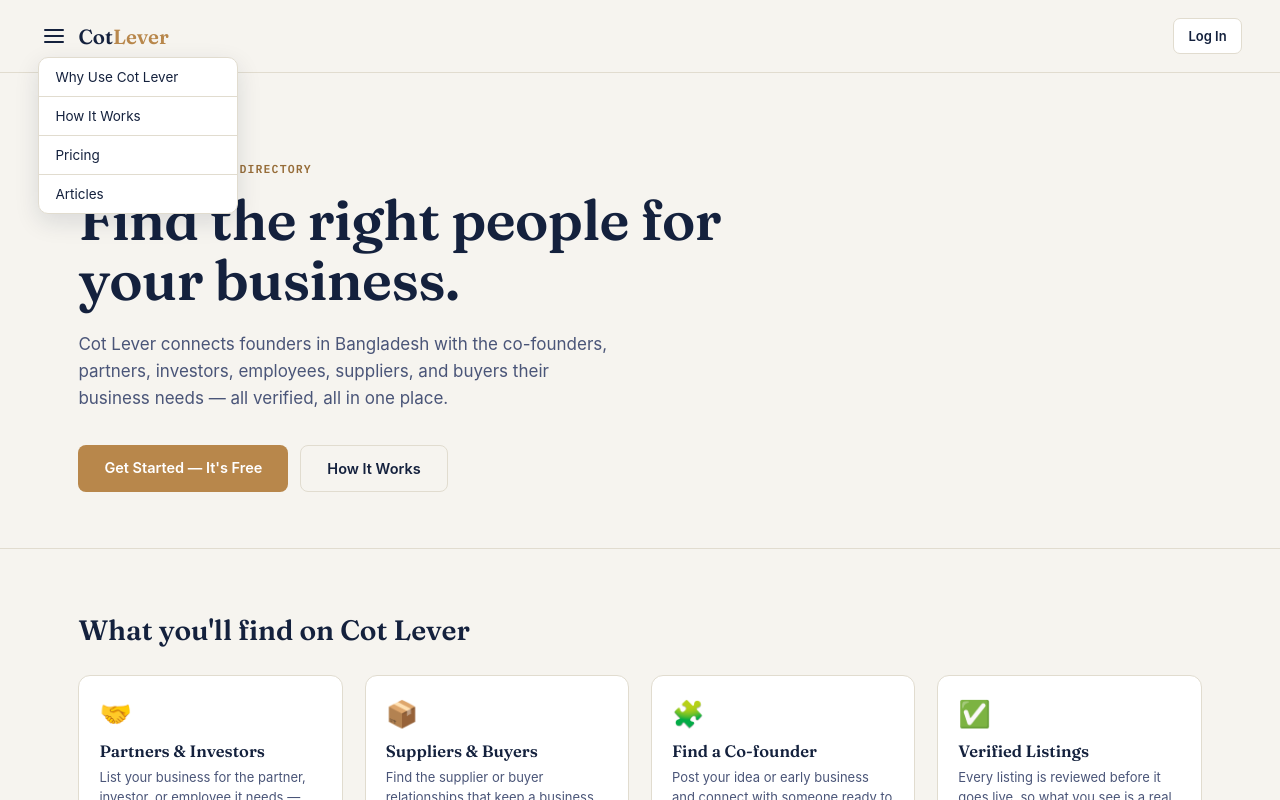
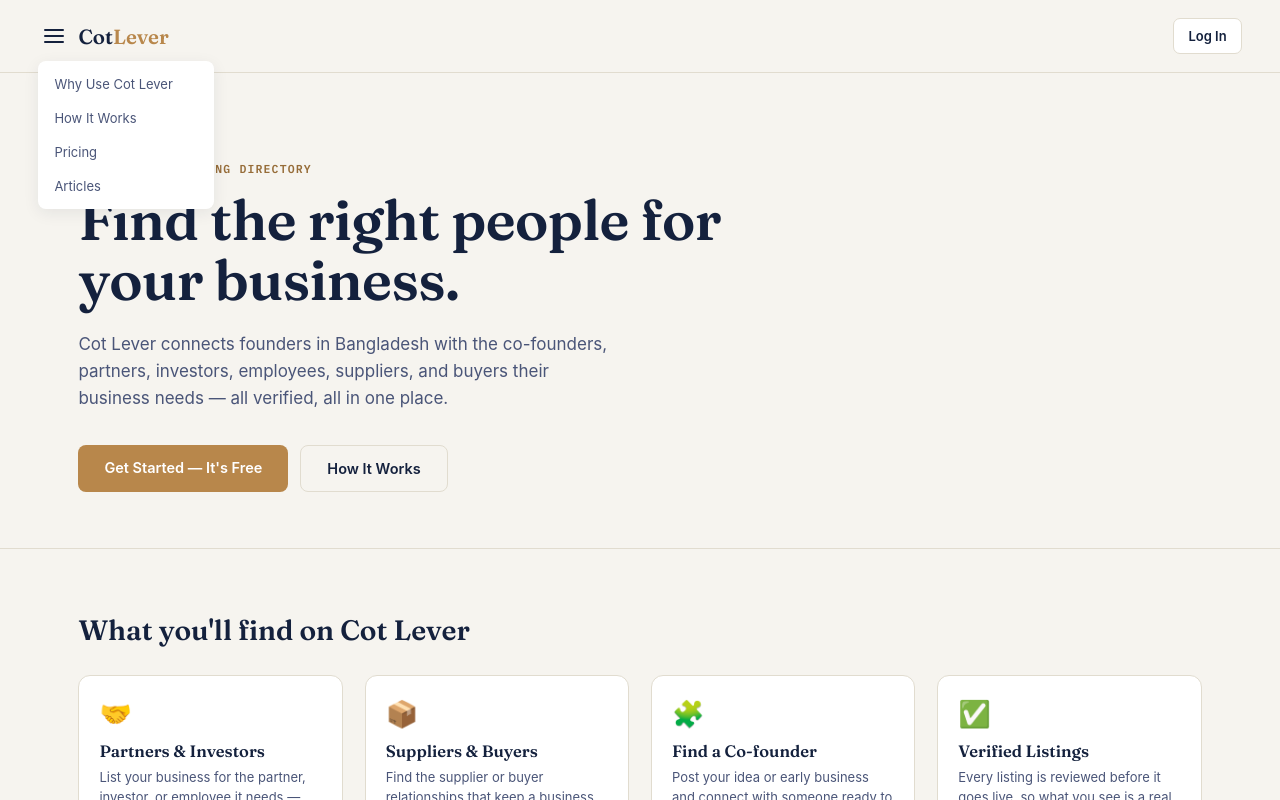
Before and after one commit to cotlevercom-ship-it/grocery-now, a Next.js app: page / in a window 1280 px wide. Both pictures are taken after a click on the button "Menu". Shown: the top 800 px of the page. Built offline with nearby package versions, Linux system fonts and the light colour scheme; no server answers; the database is empty.

Commit message:
Make nav dropdown more minimal: remove borders, lighter shadow, tighter padding

```diff
--- a/components/Navbar.jsx
+++ b/components/Navbar.jsx
@@ -42,19 +42,19 @@ function NavMenu() {
 
       {open && (
         <div style={{
-          position: 'absolute', top: 'calc(100% + 6px)', left: 0, minWidth: '200px',
-          background: theme.surface, border: `1px solid ${theme.line}`, borderRadius: '10px',
-          boxShadow: '0 8px 24px rgba(20,33,61,0.12)', overflow: 'hidden', zIndex: 50,
+          position: 'absolute', top: 'calc(100% + 10px)', left: 0, minWidth: '176px',
+          background: theme.surface, borderRadius: '8px',
+          boxShadow: '0 4px 16px rgba(20,33,61,0.08)', overflow: 'hidden', zIndex: 50,
+          padding: '6px',
         }}>
-          {MENU_LINKS.map((link, i) => (
+          {MENU_LINKS.map((link) => (
             <Link
               key={link.href}
               href={link.href}
               onClick={() => setOpen(false)}
               style={{
-                display: 'block', padding: '11px 16px', fontSize: '13.5px',
-                color: theme.ink, textDecoration: 'none',
-                borderBottom: i === MENU_LINKS.length - 1 ? 'none' : `1px solid ${theme.line}`,
+                display: 'block', padding: '9px 10px', borderRadius: '6px',
+                fontSize: '13px', color: theme.inkSoft, textDecoration: 'none',
               }}
             >
               {link.label}
```
